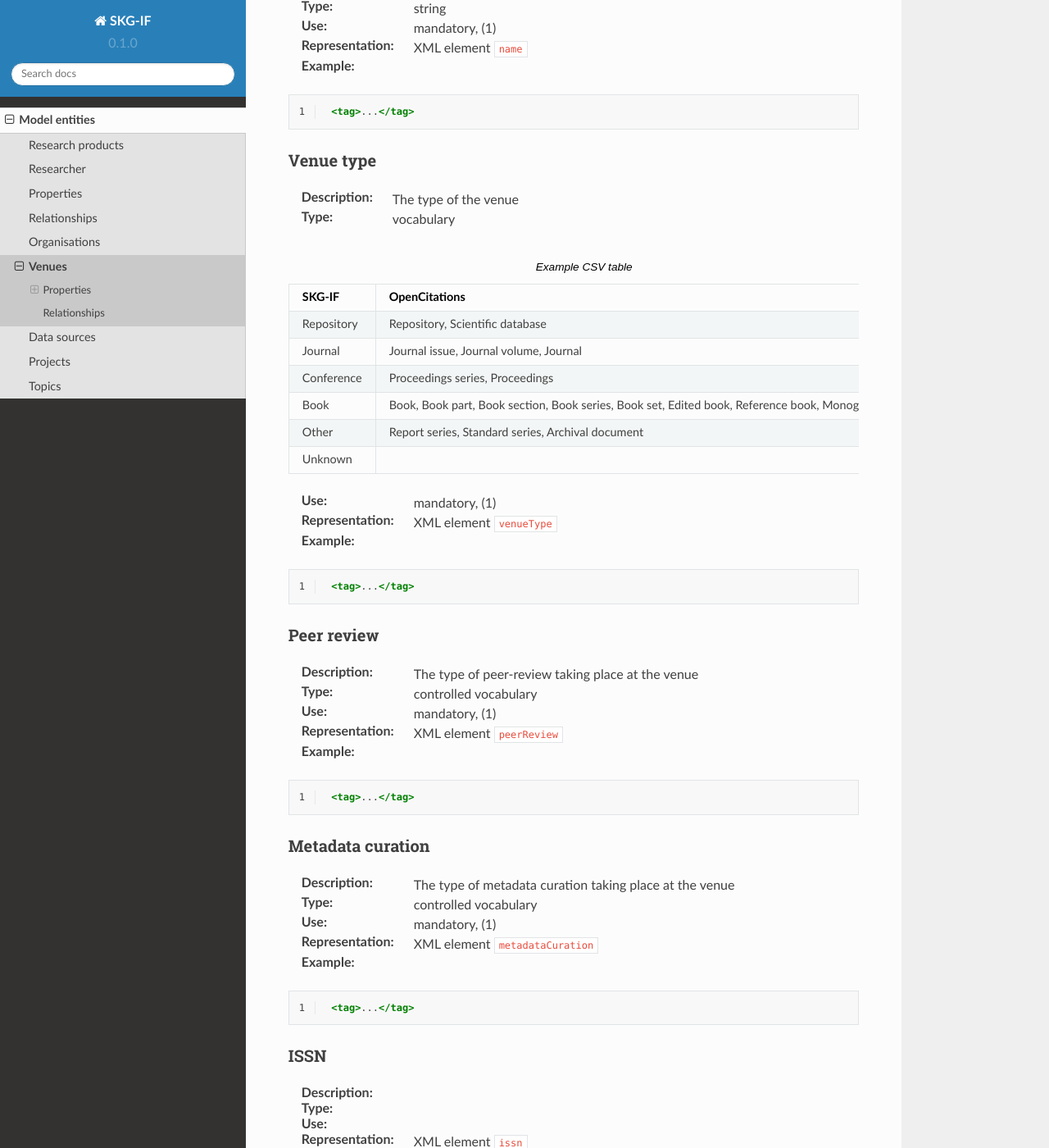
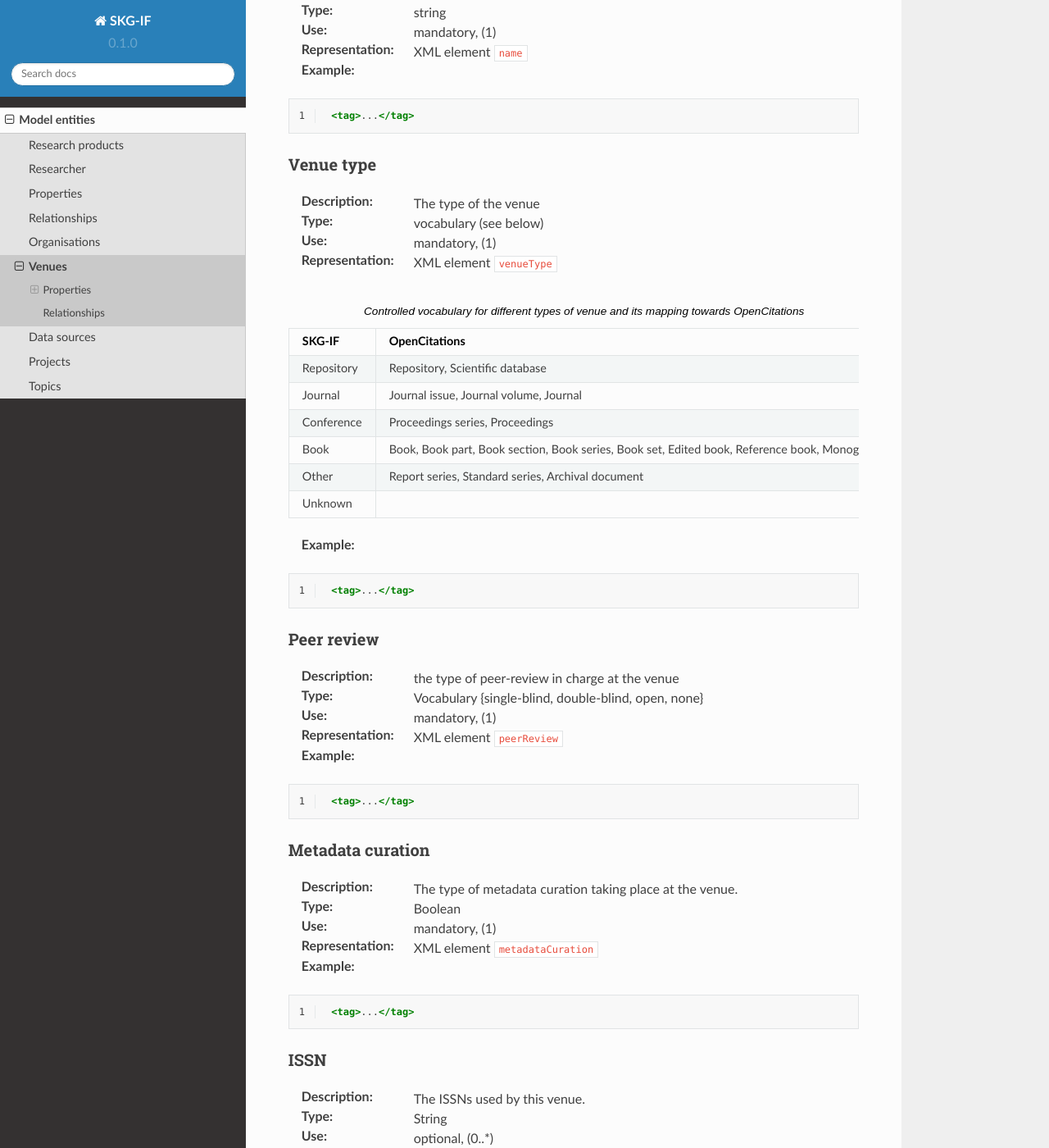
Before and after one commit to andremann/SKG-IF, a Sphinx documentation site: the page built from docs/source/venues.rst, in a window 1280 px wide and 1400 px high, scrolled down 1574 px. Shown: the whole window at 82% size. Built offline with Sphinx 7.4.7 and the Read the Docs theme 2.0.0, drawn with Linux system fonts in a browser that asks for light colours; pages that are not in the unit, such as notebooks, are missing from menus; some of the changed text lies outside the part shown.

Commit message:
adding documentation for venues

```diff
--- a/docs/source/datasources.rst
+++ b/docs/source/datasources.rst
@@ -24,10 +24,10 @@ Local dentifier
 :Use: mandatory, (1)
 :Representation: XML element ``localIdentifier``
 :Example:
-.. code-block:: xml
+.. code-block:: json
    :linenos:
 
-    <tag>...</tag>
+    is_paratext: false
 
 
 Identifiers
--- a/docs/source/venues.rst
+++ b/docs/source/venues.rst
@@ -71,9 +71,11 @@ Name
 Venue type
 ----
 :Description: The type of the venue
-:Type: vocabulary
+:Type: vocabulary (see below)
+:Use: mandatory, (1)
+:Representation: XML element ``venueType``
 .. tabularcolumns:: p{0.132\linewidth}p{0.198\linewidth}p{0.330\linewidth}
-.. csv-table:: Example CSV table
+.. csv-table:: Controlled vocabulary for different types of venue and its mapping towards OpenCitations
    :name: tables-csv-example
    :header: "SKG-IF", "OpenCitations"
    :class: longtable
@@ -96,8 +97,8 @@ Venue type
 
 Peer review
 ----
-:Description: The type of peer-review taking place at the venue
-:Type: controlled vocabulary
+:Description: the type of peer-review in charge at the venue
+:Type: Vocabulary {single-blind, double-blind, open, none}
 :Use: mandatory, (1)
 :Representation: XML element ``peerReview``
 :Example:
@@ -109,8 +110,8 @@ Peer review
 
 Metadata curation
 ----
-:Description: The type of metadata curation taking place at the venue
-:Type: controlled vocabulary
+:Description: The type of metadata curation taking place at the venue.
+:Type: Boolean
 :Use: mandatory, (1)
 :Representation: XML element ``metadataCuration``
 :Example:
@@ -122,9 +123,9 @@ Metadata curation
 
 ISSN
 ----
-:Description:
-:Type:
-:Use:
+:Description: The ISSNs used by this venue.
+:Type: String
+:Use: optional, (0..*)
 :Representation: XML element ``issn``
 :Example:
 .. code-block:: xml
@@ -136,8 +137,8 @@ ISSN
 eISSN
 ----
 :Description:
-:Type:
-:Use:
+:Type: String
+:Use: optional, (0..*)
 :Representation: XML element ``eissn``
 :Example:
 .. code-block:: xml
@@ -148,49 +149,10 @@ eISSN
 
 Linked ISSN
 ----
-:Description:
-:Type:
-:Use:
+:Description: The `ISSN-L <https://en.wikipedia.org/wiki/International_Standard_Serial_Number#Linking_ISSN>`_ identifying this venue.
+:Type: String
+:Use: optional, (0..1)
 :Representation: XML element ``lissn``
-:Example:
-.. code-block:: xml
-   :linenos:
-
-    <tag>...</tag>
-
-
-Issue
-----
-:Description:
-:Type:
-:Use:
-:Representation: XML element ``issue``
-:Example:
-.. code-block:: xml
-   :linenos:
-
-    <tag>...</tag>
-
-
-Volume
-----
-:Description:
-:Type:
-:Use:
-:Representation: XML element ``volume``
-:Example:
-.. code-block:: xml
-   :linenos:
-
-    <tag>...</tag>
-
-
-Edition
-----
-:Description:
-:Type:
-:Use:
-:Representation: XML element ``edition``
 :Example:
 .. code-block:: xml
    :linenos:
```
Also changed, not shown: other parts of docs/source/venues.rst (+2 -3 lines).
